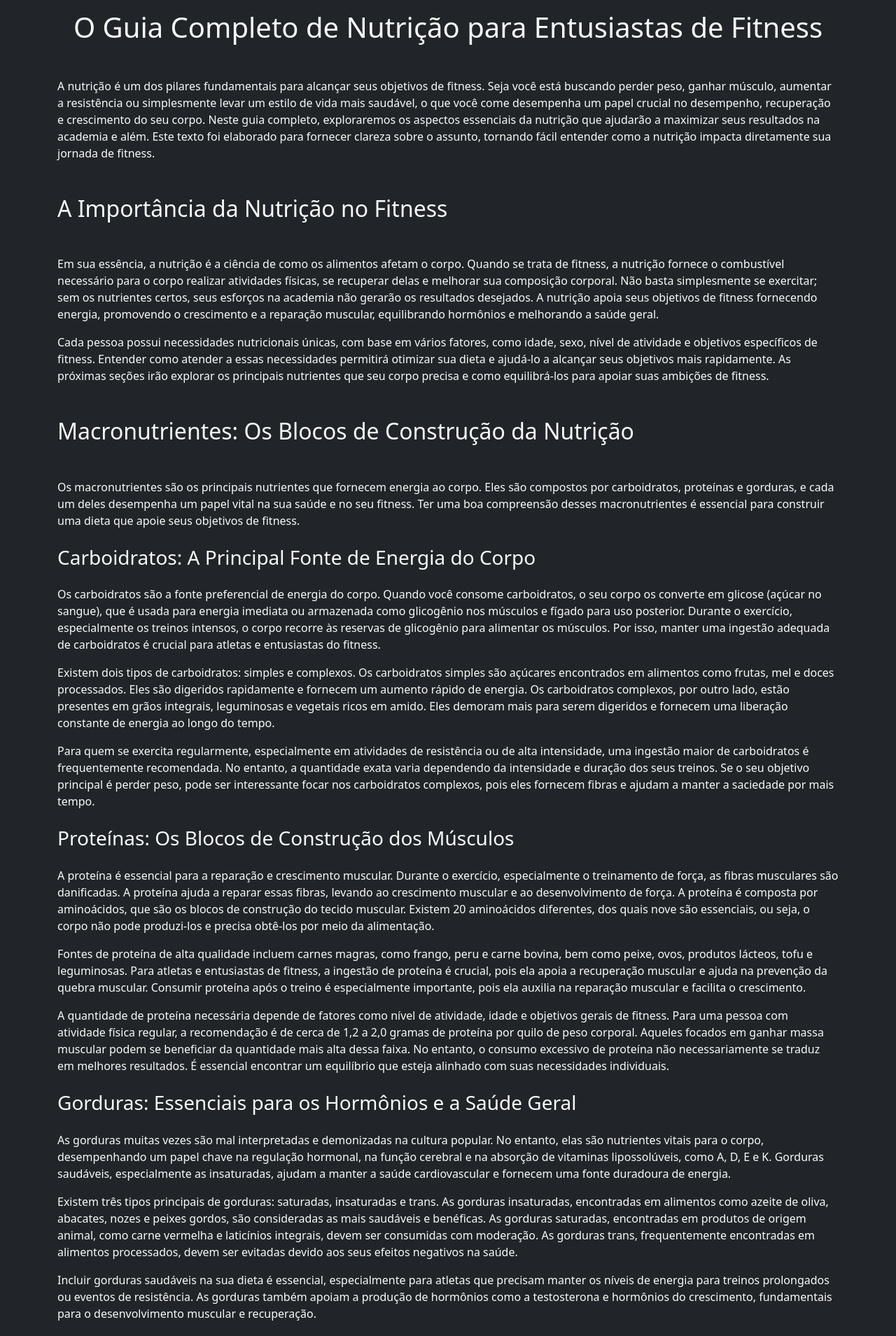
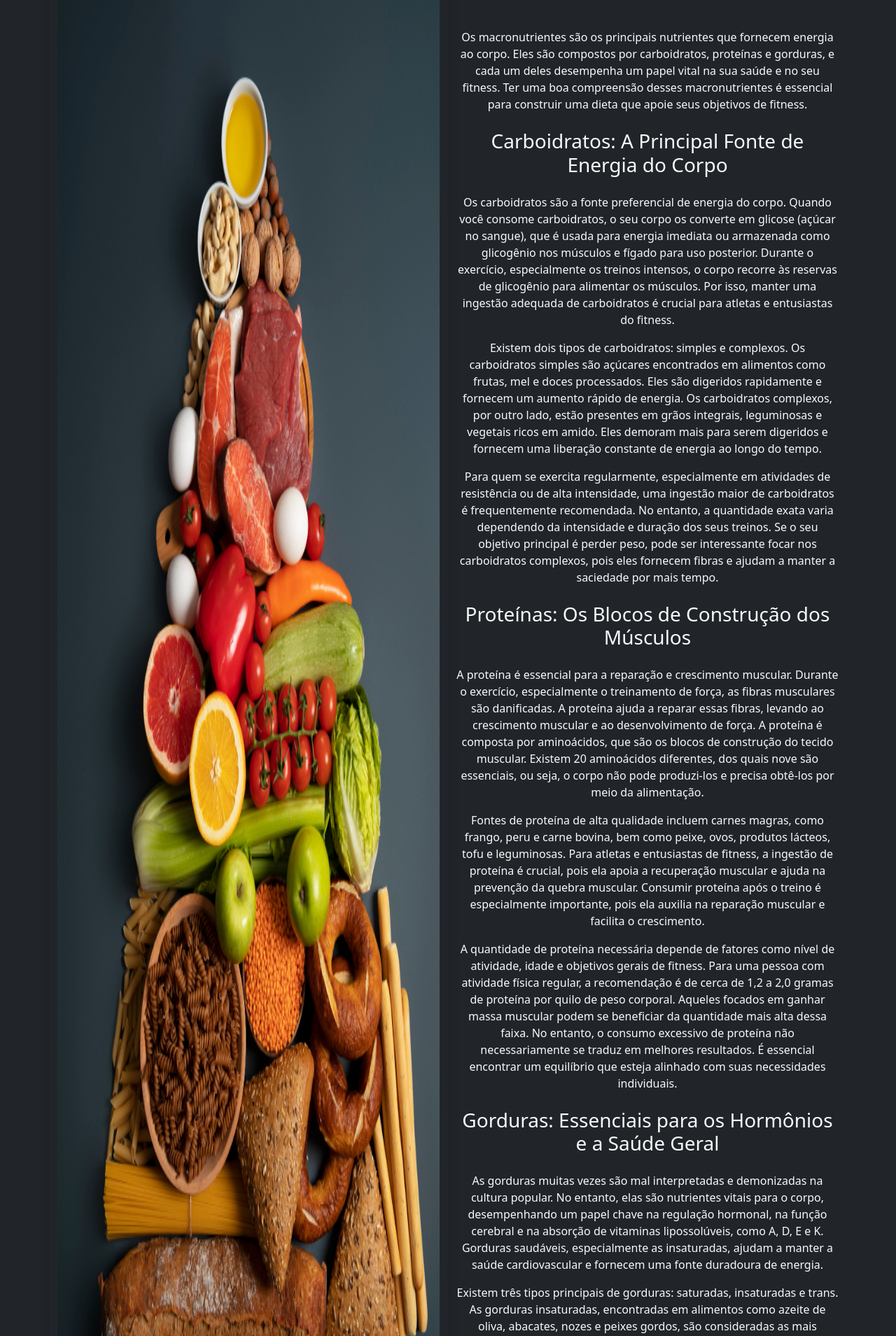
Before and after one commit to MarcosOki/AthlonFit, a PHP site: the page made by front-end/nutrição.html in a window 1280 px wide. Shown: the part 1041-2950 px from the top of the page at 70% size. Run offline with PHP 8.4, Linux system fonts and the light colour scheme.

Commit message:
Novo design vestuário e nutrição

```diff
--- a/front-end/css/desenvolvimento.css
+++ b/front-end/css/desenvolvimento.css
@@ -10,3 +10,15 @@ h2 {
     height: 500px;
     position: relative;
   }
+  .background-image-vestuário {
+    background:url("../img/vestuário_banner.jpg") no-repeat center center;
+    background-size: cover;
+    height: 500px;
+    position: relative;
+  }
+  .background-image-nutrição {
+    background:url("../img/nutrição-banner.jpg") no-repeat center center;
+    background-size: cover;
+    height: 500px;
+    position: relative;
+  }
--- a/front-end/nutrição.html
+++ b/front-end/nutrição.html
@@ -7,40 +7,55 @@
     <link rel="stylesheet" href="css/style.css">
     <link rel="stylesheet" href="https://cdnjs.cloudflare.com/ajax/libs/font-awesome/6.4.2/css/all.min.css">
     <link rel="shortcut icon" href="img/logos.ico">
-    <link rel="stylesheet" href="css/style.css">
-    <title>AthlonFit</title>
+    <link rel="stylesheet" href="css/desenvolvimento.css">
+    <script src="https://cdn.jsdelivr.net/npm/bootstrap@5.3.3/dist/js/bootstrap.min.js" integrity="sha384-0pUGZvbkm6XF6gxjEnlmuGrJXVbNuzT9qBBavbLwCsOGabYfZo0T0to5eqruptLy" crossorigin="anonymous" defer></script>
+    <script src="https://cdn.jsdelivr.net/npm/bootstrap@5.3.0/dist/js/bootstrap.bundle.min.js" defer></script>
+    <title>Nutrição</title>
 
 </head>
+
 <body class="bg-dark">
   <header>
     <nav class="navbar navbar-expand-lg bg-dark navbar-dark p-1">
       <div class="container d-flex align-items-center">
-            <a class="navbar-brand d-flex align-items-center" >
-                <img src="img/logos.png" class="logo img-fluid me-2" alt="Logo" style="height: 50px;">
-                <span class="fs-1 mb-0 ">thlon</span>
+        <a class="navbar-brand d-flex align-items-center" href="#">
+            <img src="img/logos.png" class="logo img-fluid me-2" alt="Logotipo da Athlon Fitness, Que é a Letra 'A'." style="height: 50px;">
+            <span class="fs-1 mb-0">thlon</span>
         </a>
-            <button class="navbar-toggler" type="button" data-bs-toggle="collapse" data-bs-target="#navbarNav">
+        <button class="navbar-toggler" type="button" data-bs-toggle="collapse" data-bs-target="#navbarNav"
+            aria-controls="navbarNav" aria-expanded="false" aria-label="Toggle navigation">
+            <span class="navbar-toggler-icon"></span>
         </button>
         <div class="collapse navbar-collapse" id="navbarNav">
           <ul class="navbar-nav fs-5 ms-auto">
             <li class="nav-item">
-                        <a class="nav-link active mx-3" aria-current="page" href="index.html">Início</a>
+              <a class="nav-link mx-3" aria-current="page" href="index.html">Início</a>
             </li>
             <li class="nav-item">
               <a class="nav-link mx-3" href="equipe.html">Equipe</a>
             </li>
             <li class="nav-item dropdown">
-                        <a class="nav-link dropdown-toggle" href="#" id="navbarDesempenho" role="button" data-bs-toggle="dropdown" aria-expanded="false">Desempenho</a>
+              <a class="nav-link dropdown-toggle active" href="#" id="navbarDesempenho" role="button" data-bs-toggle="dropdown" aria-expanded="false">Desempenho</a>
               <ul class="dropdown-menu bg-dark text-light" aria-labelledby="navbarDesempenho">
-                            <li><a class="dropdown-item bg-dark text-light hover:bg-light hover:text-dark" href="performance.html">Dicas de Performance</a></li>
-                            <li><a class="dropdown-item bg-dark text-light hover:bg-light hover:text-dark" href="nutrição.html">Nutrição</a></li>
-                            <li><a class="dropdown-item bg-dark text-light hover:bg-light hover:text-dark" href="vestuário.html">Vestimenta Especializada</a></li>
+                <li><a class="dropdown-item bg-dark text-light active" href="performance.html">Dicas de Performance</a></li>
+                <li><a class="dropdown-item bg-dark text-light" href="nutrição.html">Nutrição</a></li>
+                <li><a class="dropdown-item bg-dark text-light" href="vestuário.html">Vestimenta Especializada</a></li>
               </ul>
             </li>
-
+            <li class="nav-item dropdown">
+              <a class="nav-link dropdown-toggle active" href="#" id="topicosDropdown" role="button" data-bs-toggle="dropdown">📖 Tópicos</a>
+              <ul class="dropdown-menu" id="menu-topicos">
+                  <li><a class="dropdown-item bg-dark text-light" href="#topico1">Importância</a></li>
+                  <li><a class="dropdown-item bg-dark text-light" href="#topico2">Macronutrientes</a></li>
+                  <li><a class="dropdown-item bg-dark text-light" href="#topico3">Micronutrientes</a></li>
+                  <li><a class="dropdown-item bg-dark text-light" href="#topico4">Hidratação</a></li>
+                  <li><a class="dropdown-item bg-dark text-light" href="#topico5">Frequência</a></li>
+                  <li><a class="dropdown-item bg-dark text-light" href="#topico6">Dietas Especiais</a></li>
+                  <li><a class="dropdown-item bg-dark text-light" href="#topico7">Conclusão</a></li>
+              </ul>
           </li>
             <li class="nav-item">
-                        <a class="nav-link mx-3" href="fale-conosco.php">Fale-conosco</a>
+                <a class="nav-link mx-3" href="fale-conosco.php">Fale Conosco</a>
             </li>
             <li class="nav-item">
                 <a class="nav-link mx-3" href="admin.php">Administração</a>
@@ -52,21 +67,25 @@
   </header>
 
   <section>
-    <img src="img/nutrição-banner.jpg" class="w-100" alt="Imagem">
+    <div class="background-image-nutrição text-light text-uppercase text-lg-start ">
+      <div class="overlay"></div>
+      <div class="container position-absolute top-50 start-50 translate-middle">
+        <h1 class="mb-5 mt-3 text-center">O Guia Completo de Nutrição para Entusiastas de Fitness:</h1>
+        <h1 class="mb-5 mt-3 text-center">Alimentação Ideal para Resultados no Treino</h1>
+        <p class="lead text-center">A nutrição é um dos pilares fundamentais para alcançar seus objetivos de fitness. Seja você está buscando perder peso, ganhar músculo, aumentar a resistência ou simplesmente levar um estilo de vida mais saudável, o que você come desempenha um papel crucial no desempenho, recuperação e crescimento do seu corpo.</p>
   </section>
 
 <div class="container">
 <section class="text-light text-lg-start bg-dark">
 
-      <h1 class="mb-5 mt-3 text-center">O Guia Completo de Nutrição para Entusiastas de Fitness</h1>
-      <p>A nutrição é um dos pilares fundamentais para alcançar seus objetivos de fitness. Seja você está buscando perder peso, ganhar músculo, aumentar a resistência ou simplesmente levar um estilo de vida mais saudável, o que você come desempenha um papel crucial no desempenho, recuperação e crescimento do seu corpo. Neste guia completo, exploraremos os aspectos essenciais da nutrição que ajudarão a maximizar seus resultados na academia e além. Este texto foi elaborado para fornecer clareza sobre o assunto, tornando fácil entender como a nutrição impacta diretamente sua jornada de fitness.</p>
-
-      <h2 class="my-5">A Importância da Nutrição no Fitness</h2>
+      <h2 class="my-5" id="topico1">A Importância da Nutrição no Fitness</h2>
       <p>Em sua essência, a nutrição é a ciência de como os alimentos afetam o corpo. Quando se trata de fitness, a nutrição fornece o combustível necessário para o corpo realizar atividades físicas, se recuperar delas e melhorar sua composição corporal. Não basta simplesmente se exercitar; sem os nutrientes certos, seus esforços na academia não gerarão os resultados desejados. A nutrição apoia seus objetivos de fitness fornecendo energia, promovendo o crescimento e a reparação muscular, equilibrando hormônios e melhorando a saúde geral.</p>
       <p>Cada pessoa possui necessidades nutricionais únicas, com base em vários fatores, como idade, sexo, nível de atividade e objetivos específicos de fitness. Entender como atender a essas necessidades permitirá otimizar sua dieta e ajudá-lo a alcançar seus objetivos mais rapidamente. As próximas seções irão explorar os principais nutrientes que seu corpo precisa e como equilibrá-los para apoiar suas ambições de fitness.</p>
 
-
-      <h2 class="my-5">Macronutrientes: Os Blocos de Construção da Nutrição</h2>
+      <div class="clearfix my-5 row">
+      <img src="img/macronutrientes.jpg" class="col-md-6 float-md-start  rounded-bottom rounded-end shadow " alt="...">
+      <div class="text-center col">
+      <h2 class="mb-5" id="topico2">Macronutrientes: Os Blocos de Construção da Nutrição</h2>
       <p>Os macronutrientes são os principais nutrientes que fornecem energia ao corpo. Eles são compostos por carboidratos, proteínas e gorduras, e cada um deles desempenha um papel vital na sua saúde e no seu fitness. Ter uma boa compreensão desses macronutrientes é essencial para construir uma dieta que apoie seus objetivos de fitness.</p>
       <h3 class="my-4">Carboidratos: A Principal Fonte de Energia do Corpo</h3>
       <p>Os carboidratos são a fonte preferencial de energia do corpo. Quando você consome carboidratos, o seu corpo os converte em glicose (açúcar no sangue), que é usada para energia imediata ou armazenada como glicogênio nos músculos e fígado para uso posterior. Durante o exercício, especialmente os treinos intensos, o corpo recorre às reservas de glicogênio para alimentar os músculos. Por isso, manter uma ingestão adequada de carboidratos é crucial para atletas e entusiastas do fitness.</p>
@@ -80,9 +99,9 @@
       <p>As gorduras muitas vezes são mal interpretadas e demonizadas na cultura popular. No entanto, elas são nutrientes vitais para o corpo, desempenhando um papel chave na regulação hormonal, na função cerebral e na absorção de vitaminas lipossolúveis, como A, D, E e K. Gorduras saudáveis, especialmente as insaturadas, ajudam a manter a saúde cardiovascular e fornecem uma fonte duradoura de energia.</p>
       <p>Existem três tipos principais de gorduras: saturadas, insaturadas e trans. As gorduras insaturadas, encontradas em alimentos como azeite de oliva, abacates, nozes e peixes gordos, são consideradas as mais saudáveis e benéficas. As gorduras saturadas, encontradas em produtos de origem animal, como carne vermelha e laticínios integrais, devem ser consumidas com moderação. As gorduras trans, frequentemente encontradas em alimentos processados, devem ser evitadas devido aos seus efeitos negativos na saúde.</p>
       <p>Incluir gorduras saudáveis na sua dieta é essencial, especialmente para atletas que precisam manter os níveis de energia para treinos prolongados ou eventos de resistência. As gorduras também apoiam a produção de hormônios como a testosterona e hormônios do crescimento, fundamentais para o desenvolvimento muscular e recuperação.</p>
+      </div>
 
-
-      <h2  class="my-5">Micronutrientes: Os Heróis Não Reconhecidos</h2>
+      <h2  class="my-5" id="topico3">Micronutrientes: Os Heróis Não Reconhecidos</h2>
       <p>Embora os macronutrientes sejam essenciais para fornecer energia e promover o crescimento, os micronutrientes são igualmente importantes para a saúde geral e o desempenho. Os micronutrientes incluem vitaminas e minerais, e, embora sejam necessários em menores quantidades, são cruciais para o bom funcionamento do corpo. Deficiências em micronutrientes podem levar a uma série de problemas de saúde, como fadiga, cãibras musculares, enfraquecimento do sistema imunológico e recuperação inadequada.</p>
       <h3 class="my-3">Vitaminas</h3>
       <p>As vitaminas são compostos orgânicos essenciais para várias funções do corpo. Para atletas e entusiastas do fitness, algumas vitaminas são particularmente importantes para o desempenho e a recuperação. Por exemplo, a vitamina C apoia a função imunológica e auxilia na formação de colágeno, fundamental para a saúde das articulações e tendões. A vitamina D, muitas vezes obtida pela exposição ao sol ou por alimentos fortificados, desempenha um papel chave na saúde óssea e na função muscular. As vitaminas do complexo B são importantes para o metabolismo de energia, especialmente em treinos de alta intensidade.</p>
@@ -91,13 +110,13 @@
       <p>Uma dieta equilibrada que inclua uma variedade de frutas, vegetais, grãos integrais, proteínas magras e gorduras saudáveis geralmente fornecerá todas as vitaminas e minerais necessários. No entanto, se você estiver treinando com alta intensidade ou tiver restrições dietéticas específicas, pode ser necessário focar em certos micronutrientes para evitar deficiências.</p>
 
 
-      <h2  class="my-5">Hidratação: O Papel da Água no Fitness</h2>
+      <h2  class="my-5" id="topico4">Hidratação: O Papel da Água no Fitness</h2>
       <p>A água muitas vezes é negligenciada quando se fala em nutrição, mas é o componente mais crítico de uma dieta saudável. A hidratação é essencial para quase todas as funções do corpo, incluindo regulação da temperatura corporal, transporte de nutrientes e auxílio na digestão. Durante o exercício, a hidratação se torna ainda mais importante, pois a água ajuda a manter o equilíbrio de fluidos, prevenir a desidratação e apoiar a função muscular.</p>
       <p>Quando você se exercita, perde água através do suor, e essas perdas precisam ser repostas para manter o desempenho máximo. A desidratação pode levar a fadiga, cãibras e diminuição do desempenho atlético. Recomenda-se beber água antes, durante e depois do exercício para manter-se adequadamente hidratado. A quantidade de água necessária pode variar com base em fatores como tamanho do corpo, intensidade da atividade e condições ambientais, mas uma diretriz geral é beber pelo menos oito copos (cerca de dois litros) de água por dia, com hidratação adicional durante o exercício.</p>
       <p>Para treinos de longa duração ou intensos, bebidas ricas em eletrólitos podem ser benéficas. Essas bebidas ajudam a repor minerais essenciais, como sódio, potássio e magnésio, que são perdidos através do suor. No entanto, é melhor evitar bebidas esportivas açucaradas, a menos que seja necessário, pois podem levar ao excesso de calorias vazias.</p>
 
 
-      <h2  class="my-5">O Timing e a Frequência das Refeições</h2>
+      <h2  class="my-5" id="topico5">O Timing e a Frequência das Refeições</h2>
       <p>Quando se trata de nutrição, o timing desempenha um papel importante na otimização do desempenho e da recuperação. Embora a qualidade geral e a composição da sua dieta sejam fundamentais, o timing das refeições pode ajudar a maximizar a eficácia dos seus treinos e garantir que o corpo tenha os nutrientes necessários quando mais precisa deles.</p>
       <h3 class="my-3">Nutrição Pré-Treino</h3>
       <p>O que você come antes de um treino pode impactar significativamente seu desempenho. Idealmente, sua refeição pré-treino deve fornecer uma fonte de carboidratos para energia, juntamente com proteína moderada para apoiar a função muscular. Essa refeição deve ser consumida cerca de 30 a 60 minutos antes do exercício, dando tempo para o corpo digerir e absorver os nutrientes. Uma refeição equilibrada pré-treino pode incluir aveia com frutas e uma dose de proteína em pó, ou um sanduíche de frango com pão integral.</p>
@@ -106,8 +125,9 @@
       <h3 class="my-3">Frequência das Refeições</h3>
       <p>A frequência das refeições pode variar com base nas necessidades e preferências individuais. Algumas pessoas se saem melhor com três refeições maiores por dia, enquanto outras preferem comer refeições menores e mais frequentes. O importante é garantir que você está atendendo às suas necessidades nutricionais diárias e mantendo níveis equilibrados de açúcar no sangue. Se seu objetivo é ganhar músculo ou melhorar o desempenho atlético, consumir proteína regularmente ao longo do dia (a cada 3-4 horas) pode ser benéfico para a síntese de proteína muscular.</p>
 
-
-      <h2  class="my-5">Dietas Especiais para Objetivos de Fitness</h2>
+      <div class="clearfix mt-5">
+      <img src="img/dieta.jpg" class="col-md-5 float-md-end mb-3 ms-md-3 rounded-bottom rounded-end shadow " alt="...">
+      <h2  class="mb-5" id="topico6">Dietas Especiais para Objetivos de Fitness</h2>
       <p>Dependendo de seus objetivos de fitness, você pode optar por seguir um plano alimentar específico que apoie esses objetivos. Algumas das dietas mais populares na comunidade fitness incluem dietas com baixo carboidrato, altas em proteína, cetogênica e baseadas em plantas. Cada uma dessas dietas tem seus benefícios e considerações, e a escolha certa para você dependerá das suas preferências, estilo de vida e metas.</p>
       <h3 class="my-3">Dietas Low-Carb</h3>
       <p>Dietas com baixo carboidrato, como Atkins ou Paleo, focam em reduzir a ingestão de carboidratos em favor do aumento do consumo de proteínas e gorduras. Essas dietas são frequentemente usadas para perda de peso ou perda de gordura, pois a redução de carboidratos pode levar a uma redução no consumo total de calorias e ajudar a regular os níveis de insulina.</p>
@@ -117,9 +137,9 @@
       <p>A dieta cetogênica é uma dieta alta em gorduras e muito baixa em carboidratos que induz um estado de cetose, onde o corpo queima gordura como combustível em vez de carboidratos. Essa dieta é frequentemente usada para perda de peso ou para melhorar a resistência de alguns atletas. No entanto, pode não ser ideal para todos, pois exige adesão rigorosa a uma alimentação com baixo carboidrato e pode não fornecer energia suficiente para treinos de alta intensidade.</p>
       <h3 class="my-3">Dieta Baseada em Plantas</h3>
       <p>Dietas baseadas em plantas, incluindo veganismo e vegetarianismo, focam em alimentos derivados de plantas, como frutas, vegetais, leguminosas e grãos integrais. Essas dietas podem fornecer todos os nutrientes necessários para o fitness, mas requerem um planejamento cuidadoso para garantir uma ingestão adequada de proteínas, ferro e outros nutrientes essenciais.</p>
+      </div>
 
-
-      <h2  class="my-5">Conclusão</h2>
+      <h2  class="my-5" id="topico7">Conclusão</h2>
       <p>A nutrição é um elemento crucial de qualquer jornada de fitness. Seja seu objetivo perder peso, ganhar músculo ou melhorar o desempenho geral, entender o papel dos macronutrientes, micronutrientes, hidratação e timing das refeições ajudará você a alcançar seus objetivos de forma mais eficaz. Uma dieta bem equilibrada que forneça os nutrientes certos no momento certo, combinada com exercícios regulares, maximizará seus resultados e promoverá a saúde e o bem-estar a longo prazo.</p>
       <p>Ao focar em uma dieta diversificada e rica em nutrientes, adaptada às suas necessidades específicas, você pode alimentar seu corpo adequadamente, apoiar o crescimento e a recuperação muscular e garantir que seus treinos sejam o mais eficaz possível. A chave é a consistência e encontrar um plano nutricional que se encaixe no seu estilo de vida e aspirações de fitness.</p>
 
@@ -226,7 +246,7 @@
               <!-- Copyright -->
               <div class="text-center p-3" style="background-color: rgba(0, 0, 0, 0.2);">
                 © 2025 Copyright:
-                <a class="text-white" href="https://github.com/MarcosOki/UepaAvaliacao">Daniel Marim - Marcos Okita - Fillipe Martins</a>
+                <a class="text-white" href="https://github.com/MarcosOki/UepaAvaliacao">Daniel Marim - Marcos Okita - Fellipe Martins</a>
               </div>
               <!-- Copyright -->
             </footer>
@@ -235,6 +255,4 @@
           <!-- End of .container -->
     </footer>
 </body>
-<script src="https://cdn.jsdelivr.net/npm/bootstrap@5.3.3/dist/js/bootstrap.min.js" integrity="sha384-0pUGZvbkm6XF6gxjEnlmuGrJXVbNuzT9qBBavbLwCsOGabYfZo0T0to5eqruptLy" crossorigin="anonymous"></script>
-<script src="https://cdn.jsdelivr.net/npm/bootstrap@5.3.0/dist/js/bootstrap.bundle.min.js"></script>
 </html>
```
Also changed, not shown: front-end/performance.html (+45 -30 lines), front-end/vestuário.html (+42 -27 lines), front-end/img/dieta.jpg (added), front-end/img/macronutrientes.jpg (added), 2 other files. Lines whose indentation alone changed are shown as unchanged.
